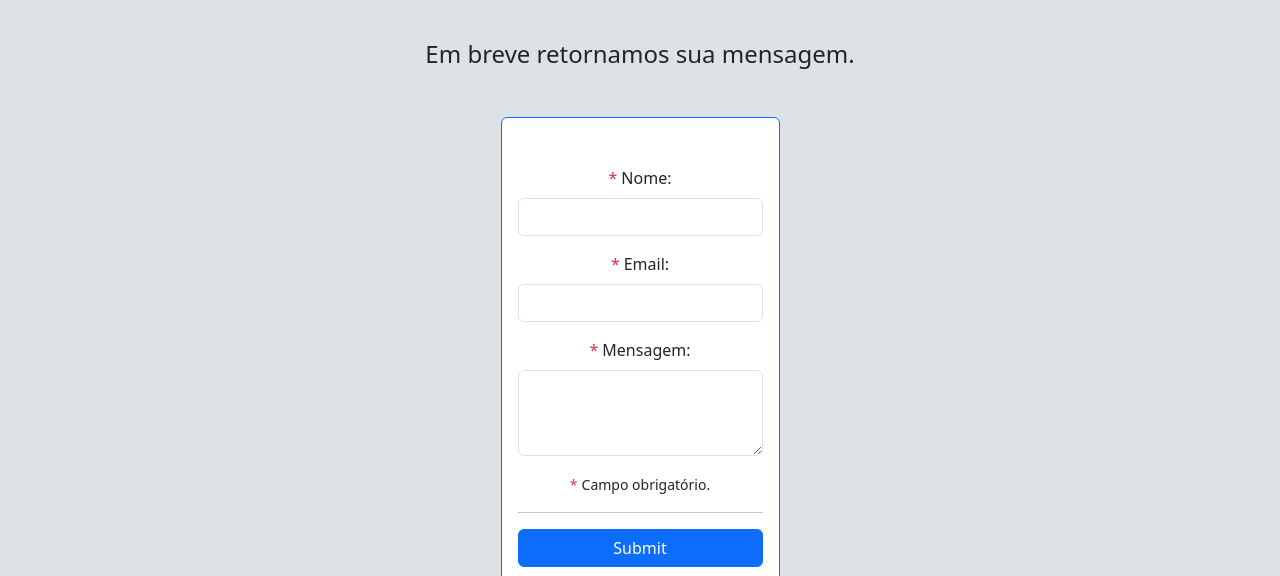
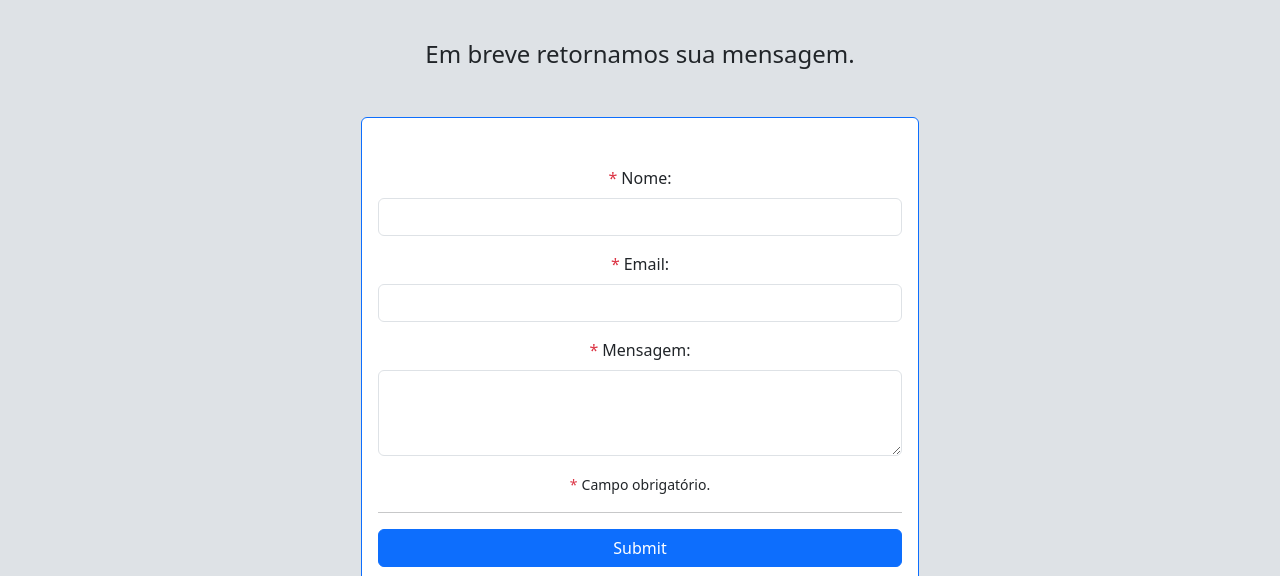
Before and after one commit to paulosouza4u/guia-foca-linux, a Gatsby site: page /contato in a window 1280 px wide. Shown: the part 224-800 px from the top of the page. Built offline with nearby package versions, Linux system fonts and the light colour scheme; Gatsby itself is replaced by a stand-in of ours.

Commit message:
inclusão input-hidden (Netlify Forms)

```diff
--- a/src/pages/contato.js
+++ b/src/pages/contato.js
@@ -13,11 +13,9 @@ const Contato = () => {
                 <div className="w-100 text-center my-5">
                     <h1 className="display-1 mb-5">Contato</h1>
                     <h4>Em breve retornamos sua mensagem.</h4>
-                    <form name="contact" method="POST" data-netlify="true" onSubmit={ (event) => {
-                        event.preventDefault();
-                        //alert("Mensagem enviada com sucesso!");
-                    } }
-                          className="card w-25 mx-auto my-5 border border-primary py-5 px-3 rounded">
+                    <form name="contact-form" method="POST" data-netlify="true"
+                          className="card w-50 mx-auto my-5 border border-primary py-5 px-3 rounded">
+                        <input type="hidden" name="form-name" value="contact-form"/>
                         <div className="mb-3">
                             <label htmlFor="name" className="form-label"><span
                                 className="text-danger me-1">*</span>Nome:</label>
```
